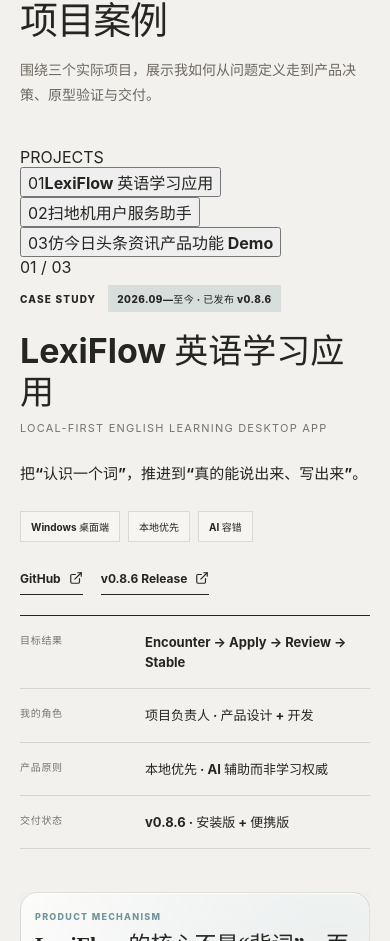
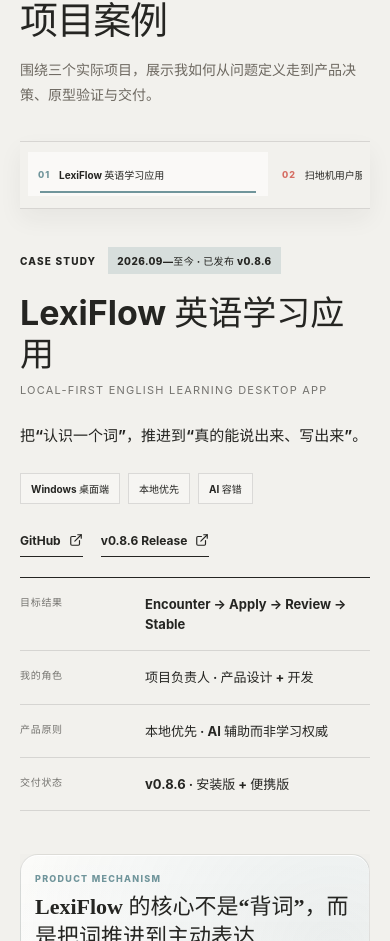
Before and after one commit to lineana-lyu/personal_website, a React (Vite) app: page / in a window 390 px wide. Shown: the part 3638-4579 px from the top of the page. Built offline with nearby package versions, Linux system fonts and the light colour scheme.

Commit message:
Replace project directory cards with sticky case navigation

```diff
--- a/src/styles.css
+++ b/src/styles.css
@@ -168,102 +168,90 @@ img, video { display: block; max-width: 100%; }
 
 .projects { background: #fbf7ef; }
 
-.project-picker {
+.project-switcher {
+  position: sticky;
+  z-index: 24;
+  top: 82px;
+  display: grid;
+  grid-template-columns: auto minmax(0, 1fr) auto;
+  align-items: stretch;
+  gap: 16px;
+  margin: -6px 0 clamp(42px, 4.5vw, 64px);
+  padding: 10px 12px;
+  border-top: 1px solid rgba(37,37,34,.13);
+  border-bottom: 1px solid rgba(37,37,34,.13);
+  background: rgba(242,241,237,.92);
+  backdrop-filter: blur(14px);
+  -webkit-backdrop-filter: blur(14px);
+  box-shadow: 0 10px 24px rgba(44,45,42,.055);
+}
+.project-switcher__label,
+.project-switcher__counter {
+  display: flex;
+  align-items: center;
+  color: var(--muted);
+  font-size: 9px;
+  font-weight: 800;
+  letter-spacing: .13em;
+  white-space: nowrap;
+}
+.project-switcher__tabs {
+  min-width: 0;
   display: grid;
   grid-template-columns: repeat(3, minmax(0, 1fr));
-  gap: 12px;
-  margin: -8px 0 clamp(58px, 6vw, 92px);
-}
-.project-picker__item {
+  gap: 4px;
+}
+.project-switcher__tab {
   --accent: var(--cyan);
   position: relative;
   min-width: 0;
-  min-height: 230px;
-  padding: 22px;
+  min-height: 48px;
+  padding: 8px 12px;
   display: grid;
-  grid-template-columns: 34px minmax(0, 1fr) auto;
-  gap: 14px;
-  align-items: start;
-  border: 1px solid rgba(37,37,34,.12);
-  background: rgba(246,245,241,.58);
+  grid-template-columns: auto minmax(0, 1fr);
+  align-items: center;
+  gap: 9px;
+  border: 0;
+  background: transparent;
   color: var(--ink);
   text-align: left;
   cursor: pointer;
-  box-shadow: 0 14px 30px rgba(48,49,46,.055);
-  transition: transform .3s cubic-bezier(.22,1,.36,1), border-color .3s, background .3s, box-shadow .3s;
-}
-.project-picker__item:hover {
-  transform: translateY(-5px);
-  border-color: color-mix(in srgb, var(--accent) 70%, var(--ink));
-  box-shadow: 0 22px 44px rgba(48,49,46,.10);
-}
-.project-picker__item.is-active {
-  border-color: var(--accent);
-  background: color-mix(in srgb, var(--accent) 8%, #f7f6f2);
-  box-shadow: 0 22px 48px rgba(48,49,46,.11);
-}
-.project-picker__item.is-active::before {
+  transition: background .22s ease, color .22s ease;
+}
+.project-switcher__tab::after {
   content: "";
   position: absolute;
-  left: -1px;
-  right: -1px;
-  top: -1px;
-  height: 4px;
+  left: 12px;
+  right: 12px;
+  bottom: 3px;
+  height: 2px;
   background: var(--accent);
-}
-.project-picker__number {
-  padding-top: 2px;
+  transform: scaleX(0);
+  transform-origin: left center;
+  transition: transform .28s cubic-bezier(.22,1,.36,1);
+}
+.project-switcher__tab:hover {
+  background: rgba(255,255,255,.36);
+}
+.project-switcher__tab.is-active {
+  background: rgba(255,255,255,.52);
+}
+.project-switcher__tab.is-active::after {
+  transform: scaleX(1);
+}
+.project-switcher__tab > span {
   color: var(--accent);
-  font-size: 10px;
+  font-size: 9px;
   font-weight: 850;
-  letter-spacing: .12em;
-}
-.project-picker__copy { min-width: 0; }
-.project-picker__topline {
-  display: grid;
-  gap: 7px;
-  margin-bottom: 24px;
-}
-.project-picker__topline strong {
-  font-size: clamp(18px, 1.55vw, 24px);
-  line-height: 1.25;
-}
-.project-picker__topline > span {
-  width: fit-content;
-  padding: 4px 7px;
-  background: color-mix(in srgb, var(--accent) 13%, transparent);
-  color: #5f5b55;
-  font-size: 9px;
-  font-weight: 750;
-}
-.project-picker__copy p {
-  min-height: 54px;
-  margin: 0 0 19px;
-  color: #4f4b46;
-  font-size: 12px;
-  line-height: 1.65;
-}
-.project-picker__tags {
-  display: flex;
-  flex-wrap: wrap;
-  gap: 6px;
-}
-.project-picker__tags span {
-  color: var(--muted);
-  font-size: 9px;
-}
-.project-picker__tags span:not(:last-child)::after {
-  content: " ·";
-}
-.project-picker__arrow {
-  width: 17px;
-  color: var(--muted);
-  transition: transform .3s cubic-bezier(.22,1,.36,1), color .3s;
-}
-.project-picker__item:hover .project-picker__arrow,
-.project-picker__item.is-active .project-picker__arrow {
-  color: var(--accent);
-  transform: translateX(5px);
+  letter-spacing: .1em;
+}
+.project-switcher__tab strong {
+  min-width: 0;
+  overflow: hidden;
+  text-overflow: ellipsis;
+  white-space: nowrap;
+  font-size: 11px;
+  font-weight: 720;
 }
 .project-list--single {
   gap: 0;
@@ -1177,44 +1165,6 @@ a.contact-link:hover > svg { transform: translate(9px, -2px); }
   }
 }
 
-@media (max-width: 980px) {
-  .project-picker {
-    grid-template-columns: 1fr;
-    gap: 9px;
-  }
-  .project-picker__item {
-    min-height: 0;
-    padding: 18px 18px 17px;
-    grid-template-columns: 30px minmax(0, 1fr) auto;
-  }
-  .project-picker__topline {
-    margin-bottom: 10px;
-  }
-  .project-picker__copy p {
-    min-height: 0;
-    margin-bottom: 12px;
-  }
-}
-@media (max-width: 560px) {
-  .project-picker {
-    margin-bottom: 52px;
-  }
-  .project-picker__item {
-    padding: 16px 14px;
-    grid-template-columns: 25px minmax(0, 1fr) 16px;
-    gap: 9px;
-  }
-  .project-picker__topline strong {
-    font-size: 18px;
-  }
-  .project-picker__copy p {
-    font-size: 11px;
-  }
-  .project-picker__tags {
-    display: none;
-  }
-}
-
 @media (max-width: 768px) {
   .project-showcase {
     border-radius: 18px;
@@ -1592,3 +1542,44 @@ a.contact-link:hover > svg { transform: translate(9px, -2px); }
     font-size: 38px;
   }
 }
+
+@media (max-width: 900px) {
+  .project-switcher {
+    top: 76px;
+    grid-template-columns: 1fr;
+    gap: 0;
+    padding-inline: 8px;
+  }
+  .project-switcher__label,
+  .project-switcher__counter {
+    display: none;
+  }
+  .project-switcher__tabs {
+    display: flex;
+    gap: 4px;
+    overflow-x: auto;
+    padding-bottom: 2px;
+    scrollbar-width: none;
+  }
+  .project-switcher__tabs::-webkit-scrollbar {
+    display: none;
+  }
+  .project-switcher__tab {
+    flex: 0 0 auto;
+    width: min(72vw, 260px);
+  }
+}
+@media (max-width: 560px) {
+  .project-switcher {
+    top: 72px;
+    margin-bottom: 38px;
+  }
+  .project-switcher__tab {
+    min-height: 44px;
+    width: min(76vw, 240px);
+    padding: 7px 10px;
+  }
+  .project-switcher__tab strong {
+    font-size: 10px;
+  }
+}
```
